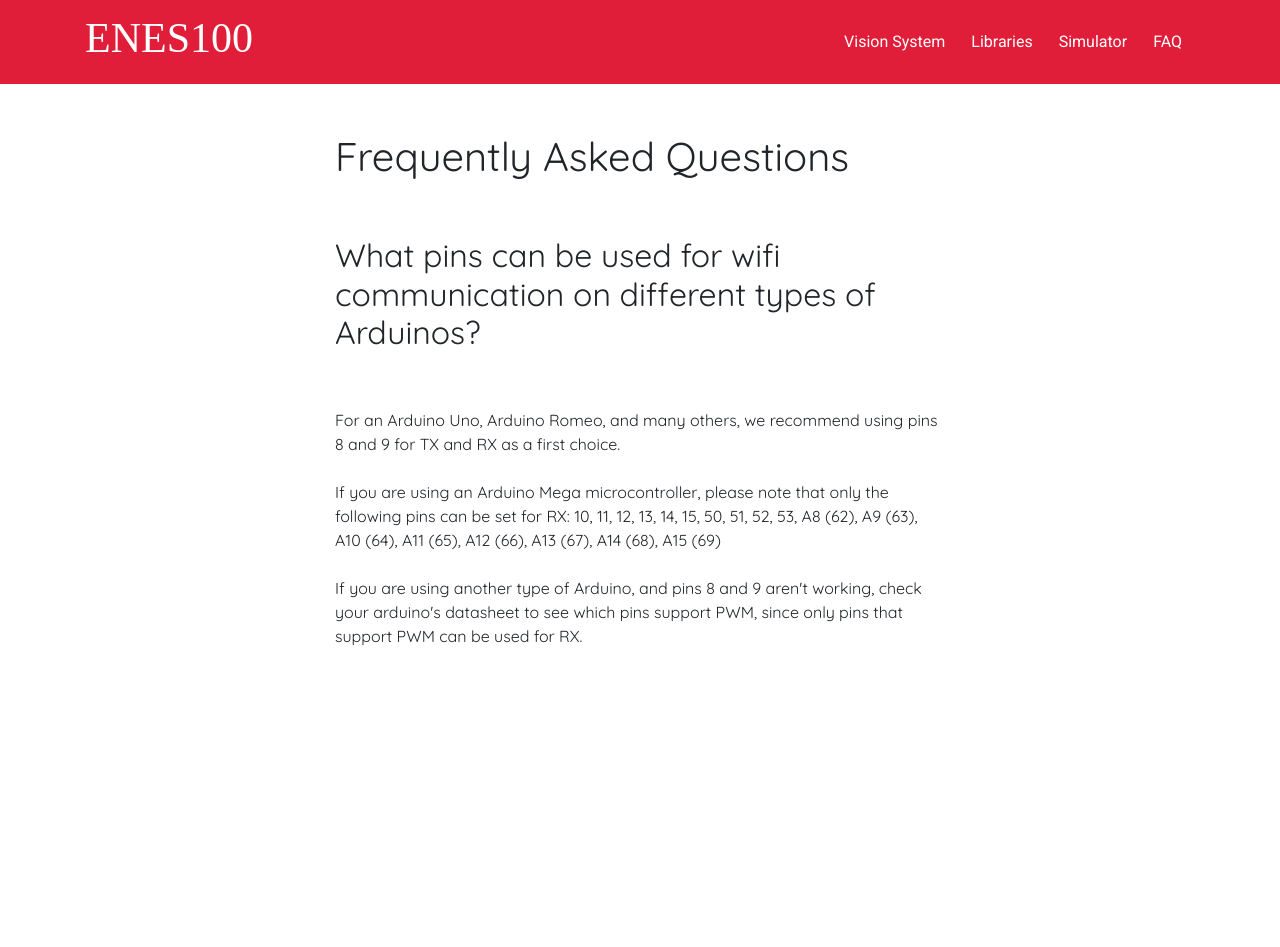
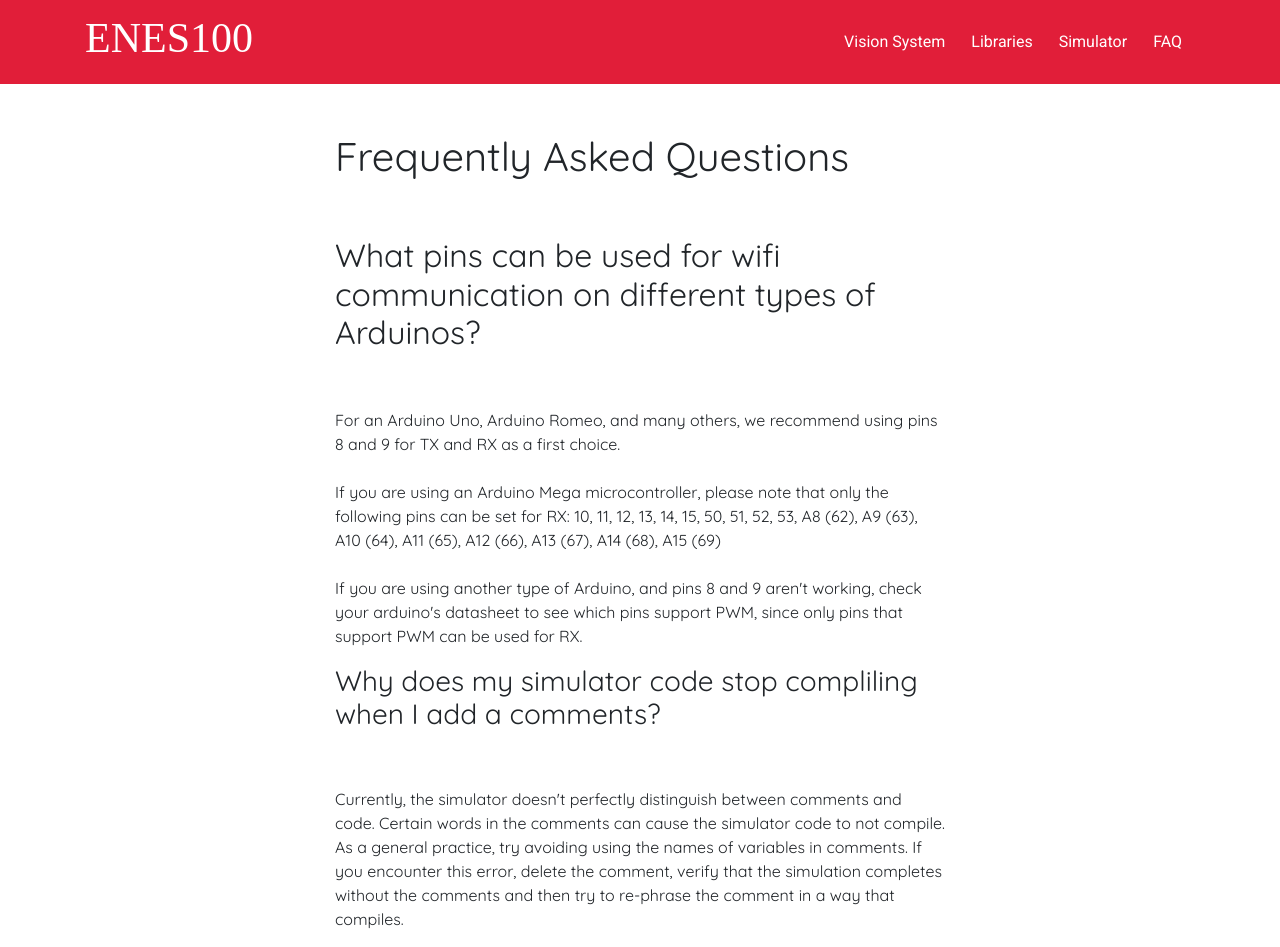
Before and after one commit to umdenes100/VisionSystemRemoteClient, a Jekyll site: the page built from pages/faq.html, in a window 1280 px wide. Built offline with Jekyll 4.4.1, drawn with Linux system fonts in a browser that asks for light colours; nearby versions of some CDN libraries; some web fonts are replaced; before the commit the page ends 900 px from its top, so only the background shows below that.

Commit message:
Added FAQ about comments error

```diff
--- a/pages/faq.html
+++ b/pages/faq.html
@@ -20,6 +20,14 @@ permalink: /faq
                 <br><br>
                 If you are using another type of Arduino, and pins 8 and 9 aren't working, check your arduino's datasheet to see which pins support PWM, since only pins that support PWM can be used for RX.
             </p>
+	    <h3>Why does my simulator code stop compliling when I add a comments?</h3>
+            <br><br>
+            <p>
+                Currently, the simulator doesn't perfectly distinguish between comments and code. Certain words in the comments can
+		cause the simulator code to not compile. As a general practice, try avoiding using the names of variables in
+		comments. If you encounter this error, delete the comment, verify that the simulation completes without the comments
+		and then try to re-phrase the comment in a way that compiles.
+            </p>
 		</div>
 	</div>
 </div>
```
